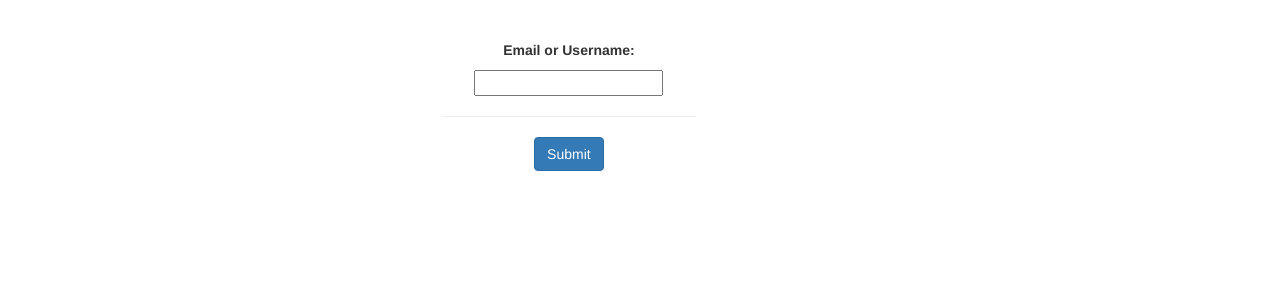
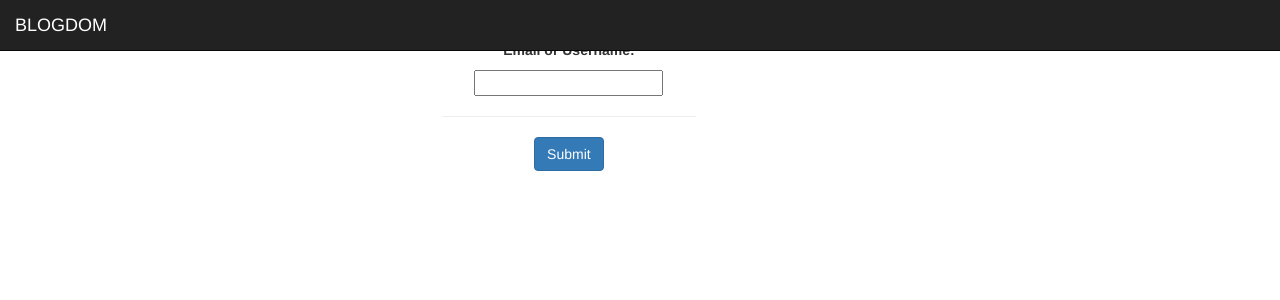
Before and after one commit to gargsarthak30/Blogdom, a Django app: page /user_account/reset_password/ in a window 1280 px wide. Shown: the top 300 px of the page. Run offline with Django 3.2, Linux system fonts and the light colour scheme; parts of the project's set-up code (start-up, migrations or seed data) failed here and were passed over; some libraries are stand-ins or nearby versions.

Commit message:
navbar added on signup and login page

```diff
--- a/user_account/templates/base.html
+++ b/user_account/templates/base.html
@@ -10,6 +10,13 @@
         }
     </style>
 </head>
+<nav class="navbar navbar-inverse navbar-fixed-top ">
+  <div class="container-fluid">
+    <div class="navbar-header">
+        <a class="navbar-brand" href="{% url 'index' %}">BLOGDOM</a>
+    </div>
+  </div>
+</nav>
 <br/>
 <br/>
 <div class = "container-fluid">
--- a/user_account/templates/login.html
+++ b/user_account/templates/login.html
@@ -1,10 +1,12 @@
 {% extends 'base.html' %}
 {%block title%}User Login{% endblock %}
 {% block content %}
+<br/><br/>
 {% if errors %}
 <center>
 <p><b>Sorry, that's not a valid username/password</b></p>
     {% endif %}
+
     <form class = "form-horizontal" action="" method="post">
     {% csrf_token %}
         <div class = "row">
@@ -47,6 +49,5 @@
             </div>
         </div>
     </form>
-
     </center>
     {% endblock %}
--- a/user_account/templates/signup.html
+++ b/user_account/templates/signup.html
@@ -2,7 +2,7 @@
 {%block title%}Sign Up{% endblock %}
 {% block content %}
 {% load formcontrol %}
-
+<br/><br/>
 <form class = "form-horizontal" action = "{% url 'signup' %}" method="post">
     {% csrf_token %}
    {% for field in form %}
```
Also changed, not shown: db.sqlite3.
